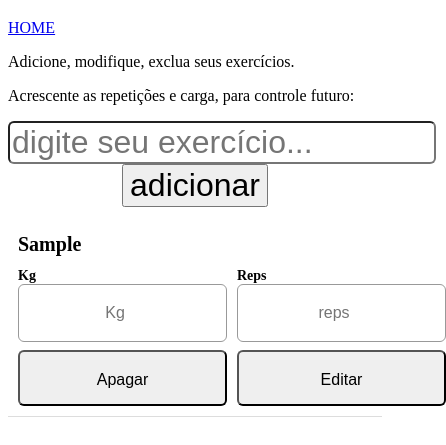
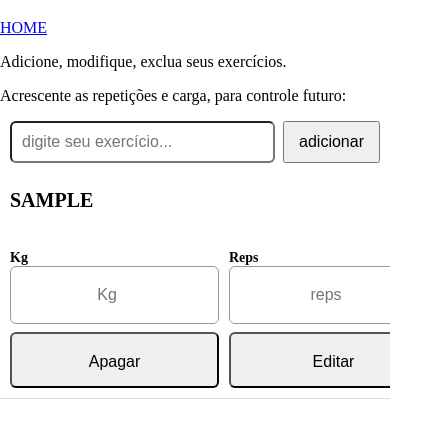
Before and after one commit to AugustinhoBaumgarten/Desafio_JS_HTML_CSS, a plain HTML site: page FICHA_ACADEMIA/treinoA.html in a window 390 px wide. Both pictures are taken after typing "Sample" into the empty fields and a click on the button "adicionar". Shown: the part 61-506 px from the top of the page, 446 px wide, since content can reach past the window. Drawn offline with Linux system fonts and the light colour scheme.

Commit message:
ajustes css mobile-first

```diff
--- a/FICHA_ACADEMIA/design.css
+++ b/FICHA_ACADEMIA/design.css
@@ -1,4 +1,22 @@
 @charset "UTF-8";
+
+*{
+    box-sizing: border-box;
+}
+
+html,body{
+    max-width: 100%;
+    overflow-x: hidden;
+}
+
+section{
+    width: 100%;
+}
+
+body{
+    margin: 0;
+    overflow-x: hidden;
+}
 
 h1{
     text-align: center;
@@ -9,17 +27,33 @@ a{
 }
 
 #inicio{
-    text-align: center;
+    display: flex;
+    gap: 8px;
+    padding: 0 10px ;
+    width: 100%;
+
 }
 
 #texto{
-    font-size: 2em;
+    flex: 1;
+    min-width: 0;
+    font-size: 16px;
+    padding: 10px;
     border-radius: 6px;
     box-sizing: border-box;
 }
 
 #adicionar{
-    font-size: 2em;
+    font-size: 16px;
+    padding: 10px 14px;
+    white-space: nowrap;
+    flex-shrink: 0;
+}
+
+.feito{
+    text-decoration: line-through;
+    opacity: 0.5;
+    color: green;
 }
 
 #exercicios{
@@ -38,7 +72,9 @@ a{
 .nome-ex{
     font-weight: bold;
     font-size: 20px;
-    margin-bottom: 4px;
+    margin-bottom: 30px;
+    text-transform: uppercase;
+    cursor: pointer;
 }
 
 .area-dados{
@@ -52,6 +88,7 @@ a{
     height: 56px;
     text-align: center;
     font-size: 16px;
+
     padding: 0;
     margin: 0;
 
@@ -61,8 +98,9 @@ a{
     border: 1px solid #999;
     border-radius: 6px;
 
+    background: #fff;
     appearance: none;
-    webkit-radius:6px;
+    -webkit-appearance: none;
 }
 
 
--- a/FICHA_ACADEMIA/intercao.js
+++ b/FICHA_ACADEMIA/intercao.js
@@ -53,7 +53,20 @@ function render(){
         nomeEx.innerText = item.texto;
         nomeEx.className = "nome-ex"
 
+        //clicar em cima para riscar
+        if(item.feita){
+            nomeEx.classList.add("feito");
+        }
+
+        nomeEx.onclick = () =>{
+            listaEx[index].feita = !listaEx[index].feita;
+
+            salvar();
+            render();
+        };
+
         li.appendChild(nomeEx);
+
 
         //input para a carga do treino
         const inputCarga = document.createElement("input");
@@ -140,7 +153,5 @@ function salvar(){
 
 
 //design
-//feito / nao feito (ja vem como false)
-// adicionar ao lado a carga utilizada e numero de repetições para cada exercicio, podendo editar botao edit
-//riscar feitas e nao feitas
+
 //foco em mobile
```
